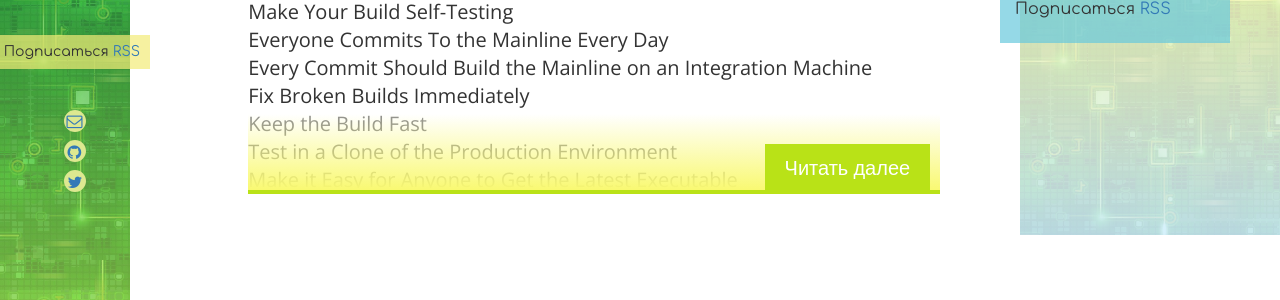
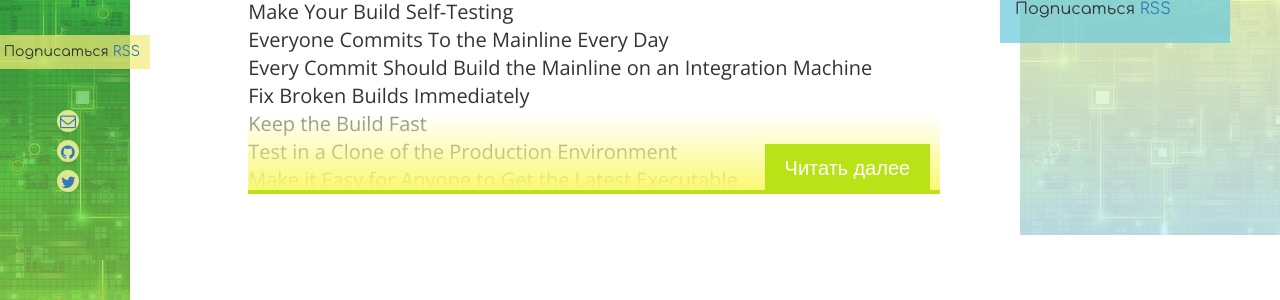
Before and after one commit to r-kamenskiy/r-kamenskiy.github.io, a Jekyll site: the page built from index.html, in a window 1280 px wide. Shown: the part 365-665 px from the top of the page. Built offline with Jekyll 4.4.1, drawn with Linux system fonts in a browser that asks for light colours; nearby versions of some CDN libraries.

Commit message:
small fix

```diff
--- a/css/main.css
+++ b/css/main.css
@@ -180,7 +180,7 @@ p {
 	text-decoration: none;
 }
 .social-link{
-	left: 45%;
+	left: 40%;
 	transition: 0.5s;
 	overflow: hidden;
 	padding: 5px;
```
